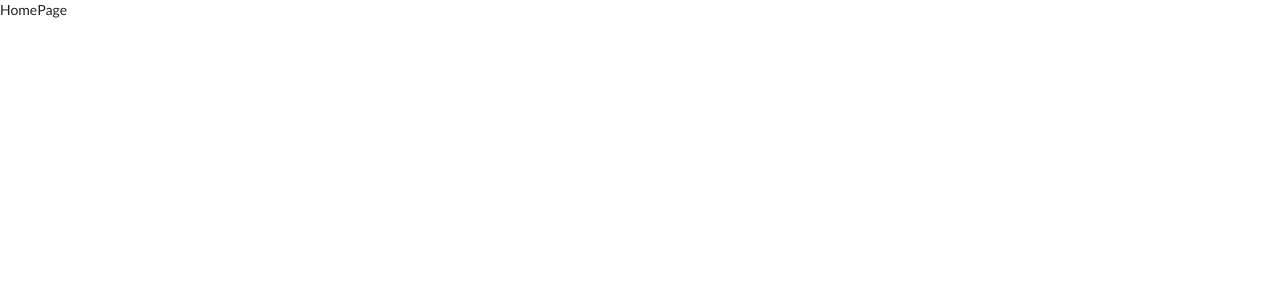
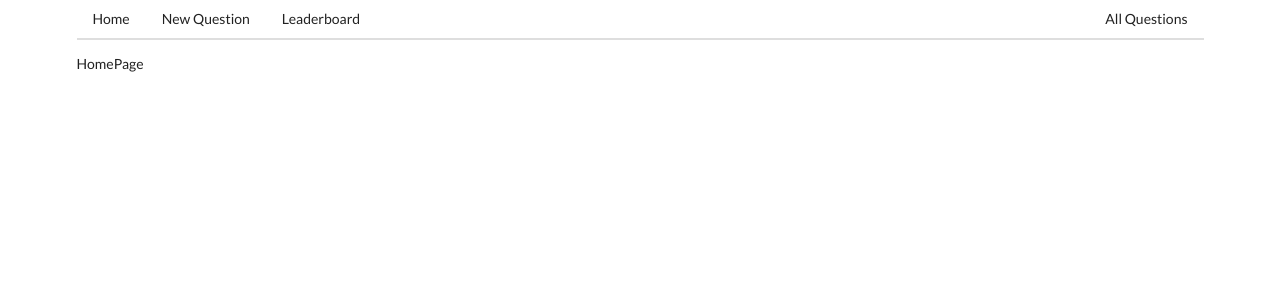
Before and after one commit to michaelmaryanoff/wouldyourather, a React (Create React App) app: page / in a window 1280 px wide. Shown: the top 300 px of the page. Built offline with nearby package versions, Linux system fonts and the light colour scheme.

Commit message:
Links to main pages

```diff
--- a/src/components/App.js
+++ b/src/components/App.js
@@ -1,22 +1,29 @@
 import React from 'react';
-import { BrowserRouter, Route, Link } from 'react-router-dom';
+import { BrowserRouter, Route } from 'react-router-dom';
 import QuestionCreate from './questions/QuestionCreate';
-import QuestionResponse from './questions/QuestionResponse';
-import QuestionResult from './questions/QuestionResult';
 
 import HomePage from './pages/HomePage';
 import LeaderBoard from './pages/LeaderBoard';
 import Login from './pages/Login';
 
+import Header from './Header';
+
 
 const App = () => {
     return (
+        <div className="ui container">
+
             <BrowserRouter>
+            <div>
+                <Header />
                 <Route path="/" exact component={HomePage} />
                 <Route path="/questions/new" exact component={QuestionCreate} />
                 <Route path="/leaderboard" exact component={LeaderBoard} />
                 <Route path="/login" exact component={Login} />
+            </div>
             </BrowserRouter>
+
+        </div>
 
     )
 }
--- a/src/components/Header.js
+++ b/src/components/Header.js
@@ -1,7 +1,25 @@
 import React from 'react'
+import { Link } from 'react-router-dom';
 
 const Header = () => {
-    return <div>Header</div>;
+    return (
+        <div className="ui secondary pointing menu">
+            <Link to="/" className="item">
+                Home
+            </Link>
+            <Link to="/questions/new" className="item">
+                New Question
+            </Link>
+            <Link to="/leaderboard" className="item">
+                Leaderboard
+            </Link>
+            <div className="right menu">
+                <Link to="/" className="item">
+                    All Questions
+                </Link>
+            </div>
+        </div>
+    );
 }
 
 export default Header;
```
Lines whose indentation alone changed are shown as unchanged.
